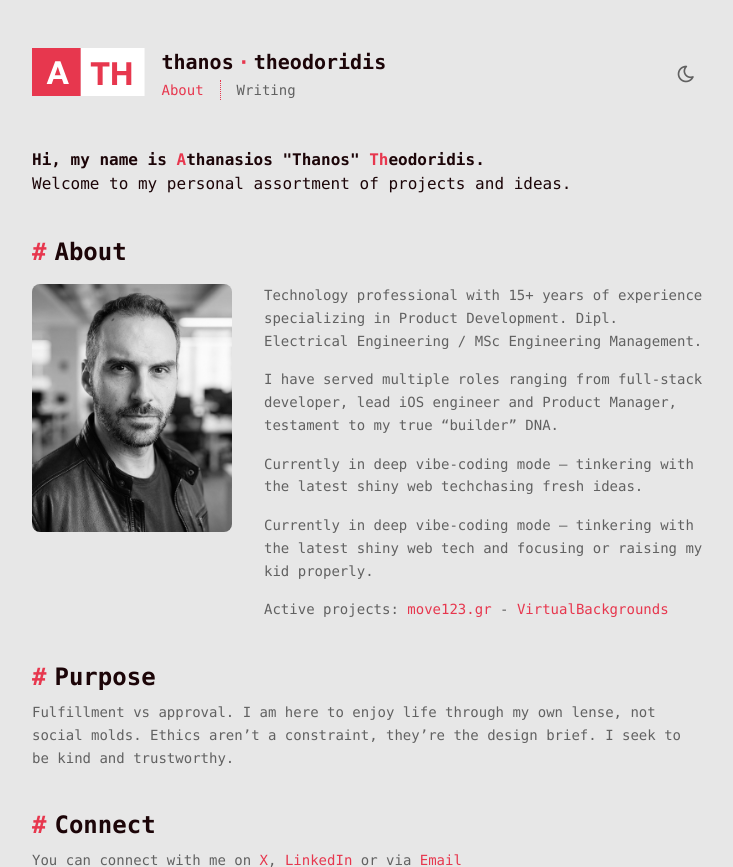
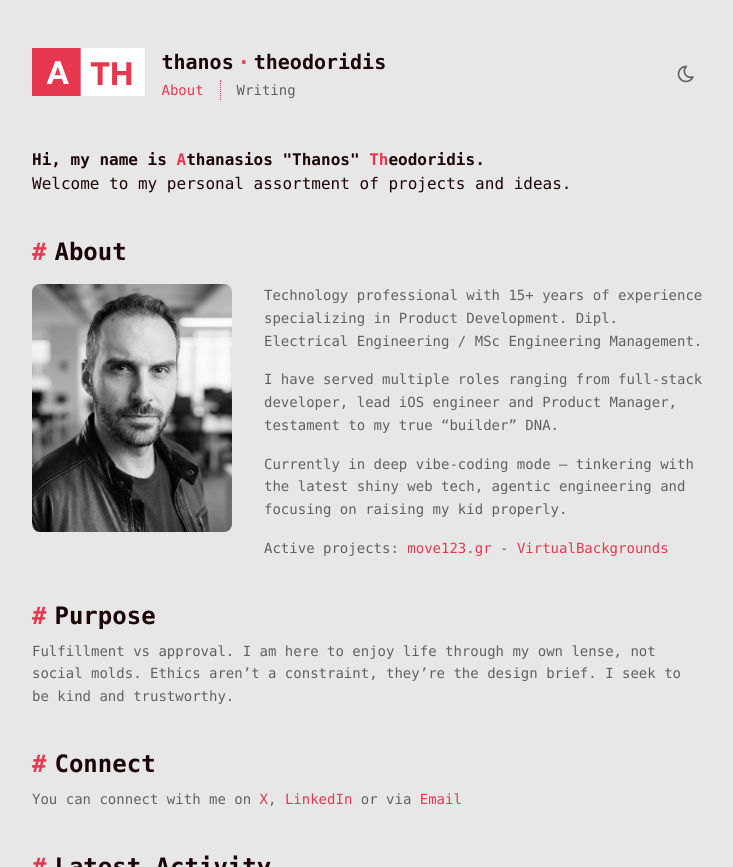
Before and after one commit to attheodo/attheodo.github.io, a Jekyll site: the page built from index.html, in a window 1280 px wide, cut to the strip 0-867 px from the top of the page. Shown: the whole strip, without its empty margins (272-1005 px from the left). Built offline with Jekyll 4.4.1, drawn with Linux system fonts in a browser that asks for light colours; the list of posts is cut into pages by our own code.

Commit message:
fix: edit copy

```diff
--- a/index.html
+++ b/index.html
@@ -32,11 +32,7 @@ description: Welcome to my personal assortment of projects and ideas.
       </p>
       <p>
         Currently in deep vibe-coding mode – tinkering with the latest shiny web
-        techchasing fresh ideas.
-      </p>
-      <p>
-        Currently in deep vibe-coding mode – tinkering with the latest shiny web
-        tech and focusing or raising my kid properly.
+        tech, agentic engineering and focusing on raising my kid properly.
       </p>
       <p>Active projects: <a href="https://www.move123.gr" class="link" target="_blank">move123.gr</a> - <a href="https://www.getvirtualbackgrounds.com" class="link" target="_blank">VirtualBackgrounds</a></p>
     </div>
```
